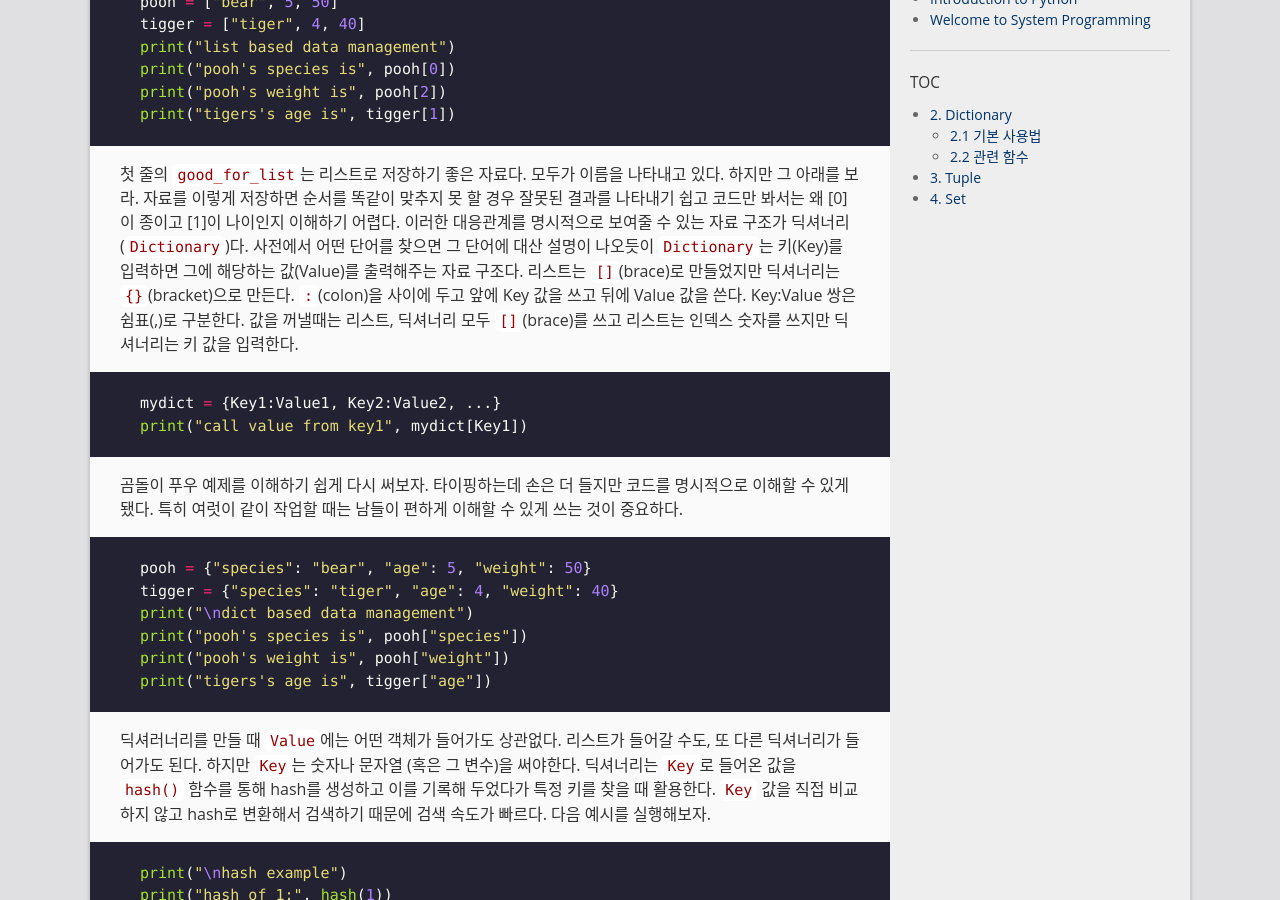
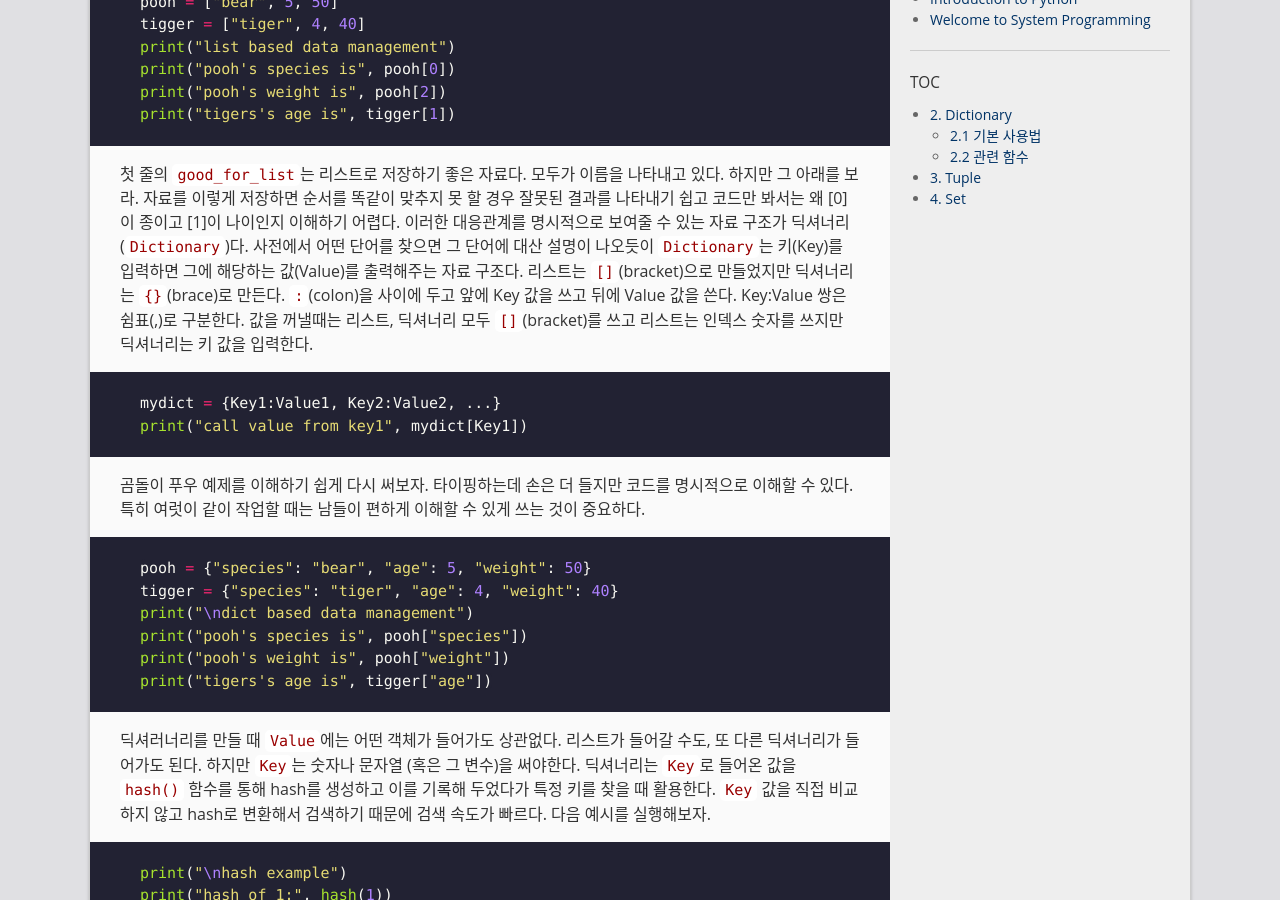
Before and after one commit to goodgodgd/ian-lecture, a Jekyll site: the page built from _posts/2019-03-11-iterable-types-2.md, in a window 1280 px wide and 900 px high, scrolled down 502 px. Built offline with Jekyll 4.4.1, drawn with Linux system fonts in a browser that asks for light colours; some of the changed text lies outside the part shown.

Commit message:
fix mistypes

````diff
--- a/_posts/2019-03-11-iterable-types-2.md
+++ b/_posts/2019-03-11-iterable-types-2.md
@@ -19,14 +19,14 @@ print("pooh's weight is", pooh[2])
 print("tigers's age is", tigger[1])
 ```
 
-첫 줄의 `good_for_list`는 리스트로 저장하기 좋은 자료다. 모두가 이름을 나타내고 있다. 하지만 그 아래를 보라. 자료를 이렇게 저장하면 순서를 똑같이 맞추지 못 할 경우 잘못된 결과를 나타내기 쉽고 코드만 봐서는 왜 [0]이 종이고 [1]이 나이인지 이해하기 어렵다. 이러한 대응관계를 명시적으로 보여줄 수 있는 자료 구조가 딕셔너리(`Dictionary`)다. 사전에서 어떤 단어를 찾으면 그 단어에 대산 설명이 나오듯이 `Dictionary`는 키(Key)를 입력하면 그에 해당하는 값(Value)를 출력해주는 자료 구조다. 리스트는 `[]`(brace)로 만들었지만 딕셔너리는 `{}`(bracket)으로 만든다. `:`(colon)을 사이에 두고 앞에 Key 값을 쓰고 뒤에 Value 값을 쓴다. Key:Value 쌍은 쉼표(,)로 구분한다. 값을 꺼낼때는 리스트, 딕셔너리 모두 `[]`(brace)를 쓰고 리스트는 인덱스 숫자를 쓰지만 딕셔너리는 키 값을 입력한다.
+첫 줄의 `good_for_list`는 리스트로 저장하기 좋은 자료다. 모두가 이름을 나타내고 있다. 하지만 그 아래를 보라. 자료를 이렇게 저장하면 순서를 똑같이 맞추지 못 할 경우 잘못된 결과를 나타내기 쉽고 코드만 봐서는 왜 [0]이 종이고 [1]이 나이인지 이해하기 어렵다. 이러한 대응관계를 명시적으로 보여줄 수 있는 자료 구조가 딕셔너리(`Dictionary`)다. 사전에서 어떤 단어를 찾으면 그 단어에 대산 설명이 나오듯이 `Dictionary`는 키(Key)를 입력하면 그에 해당하는 값(Value)를 출력해주는 자료 구조다. 리스트는 `[]`(bracket)으로 만들었지만 딕셔너리는 `{}`(brace)로 만든다. `:`(colon)을 사이에 두고 앞에 Key 값을 쓰고 뒤에 Value 값을 쓴다. Key:Value 쌍은 쉼표(,)로 구분한다. 값을 꺼낼때는 리스트, 딕셔너리 모두 `[]`(bracket)를 쓰고 리스트는 인덱스 숫자를 쓰지만 딕셔너리는 키 값을 입력한다.
 
 ```python
 mydict = {Key1:Value1, Key2:Value2, ...}
 print("call value from key1", mydict[Key1])
 ```
 
-곰돌이 푸우 예제를 이해하기 쉽게 다시 써보자. 타이핑하는데 손은 더 들지만 코드를 명시적으로 이해할 수 있게 됐다. 특히 여럿이 같이 작업할 때는 남들이 편하게 이해할 수 있게 쓰는 것이 중요하다.
+곰돌이 푸우 예제를 이해하기 쉽게 다시 써보자. 타이핑하는데 손은 더 들지만 코드를 명시적으로 이해할 수 있다. 특히 여럿이 같이 작업할 때는 남들이 편하게 이해할 수 있게 쓰는 것이 중요하다.
 
 ```python
 pooh = {"species": "bear", "age": 5, "weight": 50}
@@ -179,7 +179,7 @@ print("intersection set by &:", large_comps & motor_comps)
 print("intersection set by function:", large_comps.intersection(motor_comps))
 print("union set by |:", large_comps | motor_comps)
 print("union set by function:", large_comps.union(motor_comps))
-print("difference set by |:", large_comps - motor_comps)
+print("difference set by -:", large_comps - motor_comps)
 print("difference set by function:", large_comps.difference(motor_comps))
 ```
 
````
Also changed, not shown: _posts/2019-02-28-python-intro.md (+7 -7 lines), _posts/2019-03-09-iterable-types-1.md (+1 -1 lines).
